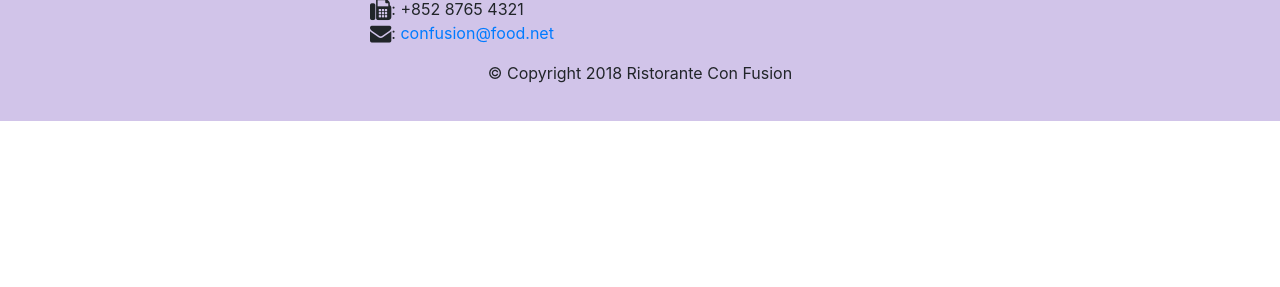
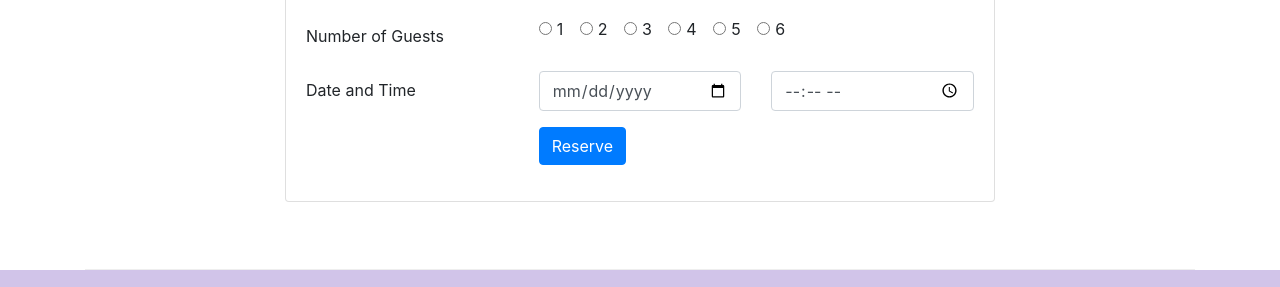
Before and after one commit to vicalbiter/conFusion, a website: page index.html in a window 1280 px wide. Shown: the part 1664-1951 px from the top of the page. Before the commit the page ends 1785 px from the top, so only its background shows below. Drawn offline with nearby package versions, Linux system fonts and the light colour scheme.

Commit message:
Finish assignment 2

```diff
--- a/css/styles.css
+++ b/css/styles.css
@@ -37,3 +37,16 @@ body {
 .navbar-dark {
     background-color: #512DA8;
 }
+
+.orange-background {
+    background-color: #E8B233
+}
+
+.link-button {
+    -webkit-appearance: button;
+    -moz-appearance: button;
+    appearance: button;
+
+    text-decoration: none;
+    color: initial;
+}
--- a/index.html
+++ b/index.html
@@ -37,12 +37,15 @@
     <header class="jumbotron">
         <div class="container">
             <div class="row row-header">
-                <div class="col-12 col-sm-8">
+                <div class="col-12 col-sm-6">
                     <h1>Ristorante con Fusion</h1>
                     <p>We take inspiration from the World's best cuisines, and create a unique fusion experience. Our lipsmacking creations will tickle your culinary senses!</p>
                 </div>
-                <div class="col-12 col-sm align-self-center">
-                    <img src="img/logo.png" class="img-fluid">
+                <div class="col-12 col-sm-3 align-self-center">
+                    <img src="img/logo.png" class="img-fluid mx-auto d-block">
+                </div>
+                <div class="col-12 col-sm-3 align-self-center">
+                    <a class="btn btn-sm btn-block btn-warning" href="#reservation_form" role="button">Reserve Table</a>
                 </div>
             </div>
         </div>
@@ -72,8 +75,14 @@
                 <h3>This Month's Promotions</h3>
             </div>
             <div class="col col-sm col-md">
-                <h2>Weekend Grand Buffet</h2>
-                <p class="d-none d-sm-block">Featuring mouthwatering combinations with a choice of five different salads, six enticing appetizers, six main entrees and five choicest desserts. Free flowing bubbly and soft drinks. All for just $19.99 per person </p>
+                <div class="media">
+                    <div class="media-body">
+                        <h2>Weekend Grand Buffet <span class="badge badge-danger">NEW</span></h2>
+                        <p class="d-none d-sm-block">Featuring mouthwatering combinations with a choice of five different salads, six enticing appetizers, six main entrees and five choicest desserts. Free flowing bubbly and soft drinks. All for just $19.99 per person </p>
+                    </div>
+                    <img class="d-flex mr-3 img-thumbnail align-self-center"
+                    src="img/buffet.png" alt="buffet">
+                </div>
             </div>
         </div>
 
@@ -89,6 +98,68 @@
                         <h2 class="mt-0">Alberto Somayya</h2>
                         <h4>Executive Chef</h4>
                         <p class="d-none d-sm-block">Award winning three-star Michelin chef with wide International experience having worked closely with whos-who in the culinary world, he specializes in creating mouthwatering Indo-Italian fusion experiences. </p>
+                    </div>
+                </div>
+            </div>
+        </div>
+
+        <div class="row row-content align-items-center">
+            <div class="col-12 offset-sm-2 col-sm-8">
+                <div class="card">
+                    <h3 class="card-header text-white orange-background">Reserve a Table</h3>
+                    <div class="card-body">
+
+                        <form id="reservation_form">
+                            <div class="form-group row">
+                                <label for="numberguests" class="col-12 col-sm-4 col-form-label">Number of Guests</label>
+                                <div class="col-sm-8">
+                                    <div class="form-check form-check-inline">
+                                        <input class="form-check-input" type="radio" name="optionguests" id="number1" value="option1">
+                                        <label class="form-check-label" for="number1">1</label>
+                                    </div>
+                                    <div class="form-check form-check-inline">
+                                        <input class="form-check-input" type="radio" name="optionguests" id="number2" value="option2">
+                                        <label class="form-check-label" for="number2">2</label>
+                                    </div>
+                                    <div class="form-check form-check-inline">
+                                        <input class="form-check-input" type="radio" name="optionguests" id="number3" value="option3">
+                                        <label class="form-check-label" for="number3">3</label>
+                                    </div>
+                                    <div class="form-check form-check-inline">
+                                        <input class="form-check-input" type="radio" name="optionguests" id="number4" value="option4">
+                                        <label class="form-check-label" for="number4">4</label>
+                                    </div>
+                                    <div class="form-check form-check-inline">
+                                        <input class="form-check-input" type="radio" name="optionguests" id="number5" value="option5">
+                                        <label class="form-check-label" for="number5">5</label>
+                                    </div>
+                                    <div class="form-check form-check-inline">
+                                        <input class="form-check-input" type="radio" name="optionguests" id="number6" value="option6">
+                                        <label class="form-check-label" for="number6">6</label>
+                                    </div>
+                                </div>
+                            </div>
+
+                            <div class="form-group row">
+                                <label for="telephone" class="col-12 col-sm-4 col-form-label">Date and Time</label>
+                                <div class="col-5 col-sm-4">
+                                    <input type="date" class="form-control" id="reservedate" name="reservedate" placeholder="Date">
+                                </div>
+                                <div class="col-7 col-sm-4">
+                                    <input type="time" class="form-control" id="reservetime" name="reservetime" placeholder="Time">
+                                </div>
+                            </div>
+
+                            <div class="form-group row">
+                                <div class="offset-sm-4 col-sm">
+                                    <button type="submit" class="btn btn-primary">
+                                        Reserve
+                                    </button>
+                                </div>
+                            </div>
+
+                        </form>
+
                     </div>
                 </div>
             </div>
```
Also changed, not shown: aboutus.html (+3 -3 lines), contactus.html (+3 -3 lines).
